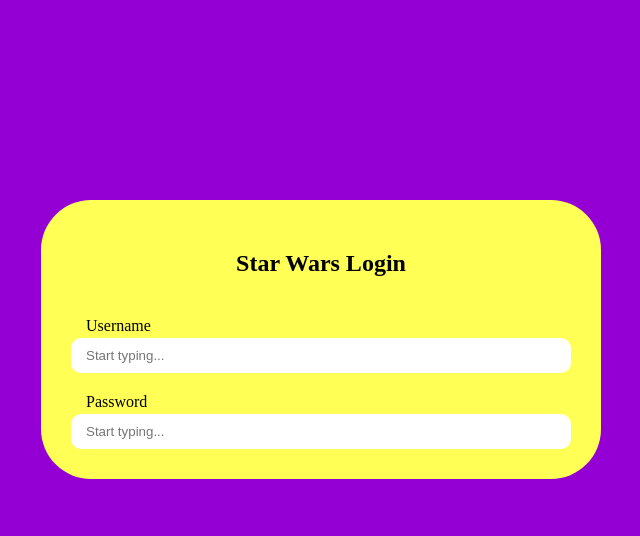
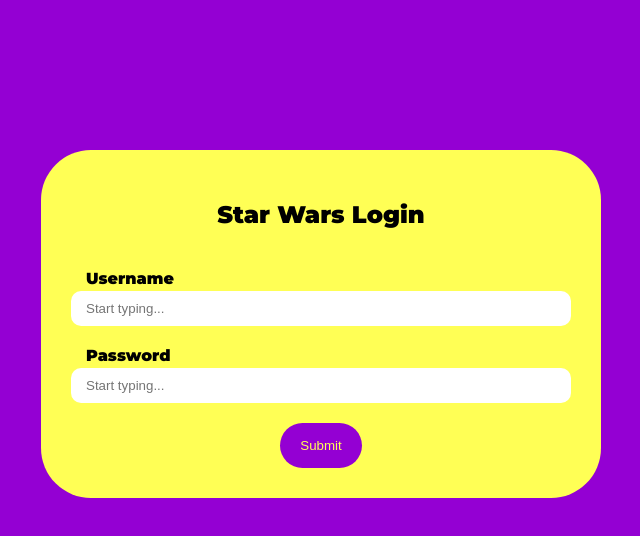
Before and after one commit to Dimitar560/StarWarsLoginPage, a React (Vite) app: page / in a window 1280 px wide. Shown: the top 536 px of the page, without its empty margins (319-959 px from the left). Built offline with nearby package versions, Linux system fonts and the light colour scheme.

Commit message:
Button added
- Button added
- Button styling added
- Folder structure change
- Font added
- Minor layout changes

```diff
--- a/src/components/LoginForm/LoginForm.module.css
+++ b/src/components/LoginForm/LoginForm.module.css
@@ -1,5 +1,5 @@
 .wrap {
-    margin: 200px auto;
+    margin: 150px auto;
     display: flex;
     justify-content: center;
     align-items: center;
--- a/src/components/LoginForm/LoginForm.tsx
+++ b/src/components/LoginForm/LoginForm.tsx
@@ -1,4 +1,5 @@
-import TextInput from "../inputs/TextInput";
+import SubmitButton from "../elements/buttons/SubmitButton";
+import TextInput from "../elements/inputs/TextInput";
 import styles from "./LoginForm.module.css";
 
 export default function LoginForm() {
@@ -17,6 +18,7 @@
                 inputType={"password"}
                 defaultText="Start typing..."
             />
+            <SubmitButton>{"Submit"}</SubmitButton>
         </section>
     );
 }
--- /dev/null
+++ b/src/components/elements/buttons/SubmitButton.module.css
@@ -0,0 +1,17 @@
+.btn {
+    padding: 15px 20px;
+    border-radius: 50px;
+    outline: none;
+    border: 0px;
+    background-color: #9400d3;
+    color: #ffff55;
+    cursor: pointer;
+}
+
+.btn:hover {
+    opacity: 0.8;
+}
+
+.btn:active {
+    outline: black 1px solid;
+}
--- /dev/null
+++ b/src/components/elements/buttons/SubmitButton.tsx
@@ -0,0 +1,10 @@
+import { type ReactNode } from "react";
+import styles from "./SubmitButton.module.css";
+
+interface IProps {
+    children: ReactNode;
+}
+
+export default function SubmitButton({ children }: IProps) {
+    return <button className={styles.btn}>{children}</button>;
+}
--- a/src/index.css
+++ b/src/index.css
@@ -1,5 +1,9 @@
+@import url("https://fonts.googleapis.com/css2?family=Comic+Neue:ital,wght@0,300;0,400;0,700;1,300;1,400;1,700&family=Monoton&family=Montserrat:wght@100;400;900&family=Open+Sans&display=swap");
+
 body {
     margin: 0;
     padding: 0;
     box-sizing: border-box;
+    font-family: "Montserrat", sans-serif;
+    font-weight: 700;
 }
```
Also changed, not shown: src/components/elements/inputs/TextInput.module.css (renamed from src/components/inputs/TextInput.module.css), src/components/elements/inputs/TextInput.tsx (renamed from src/components/inputs/TextInput.tsx).
